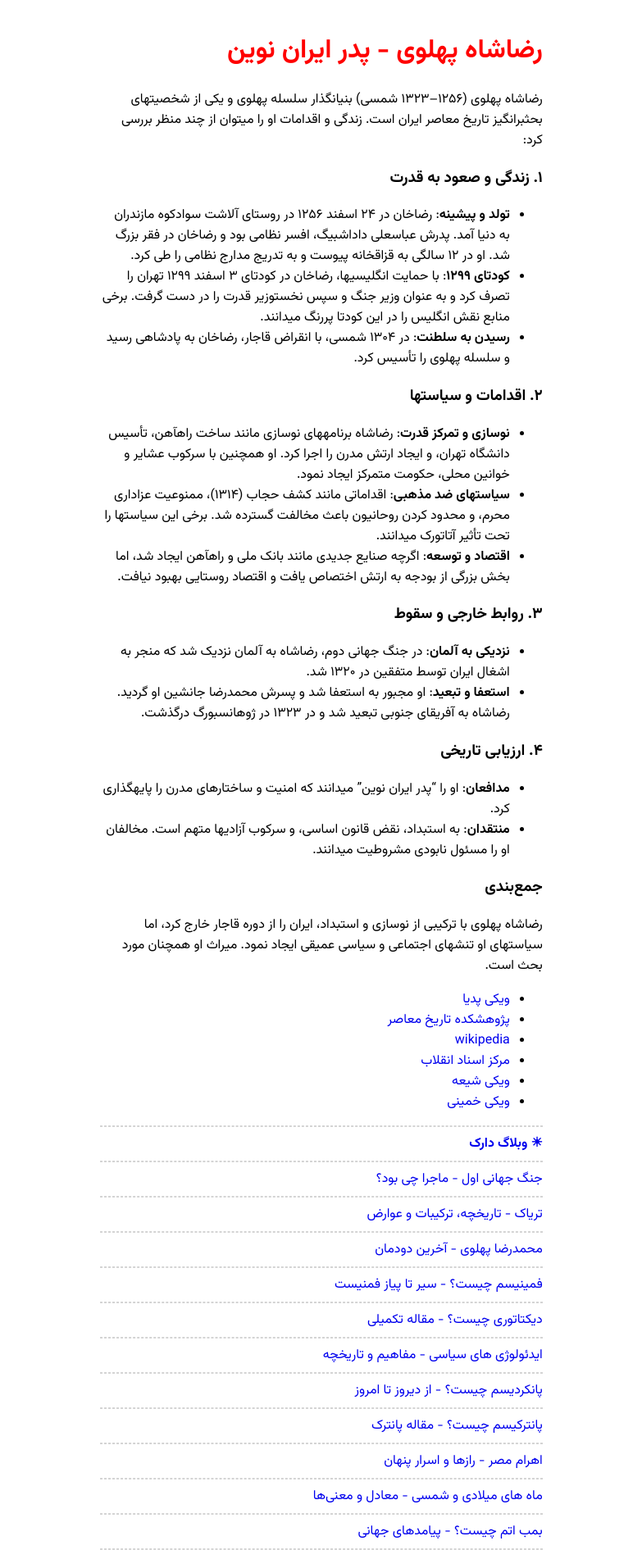
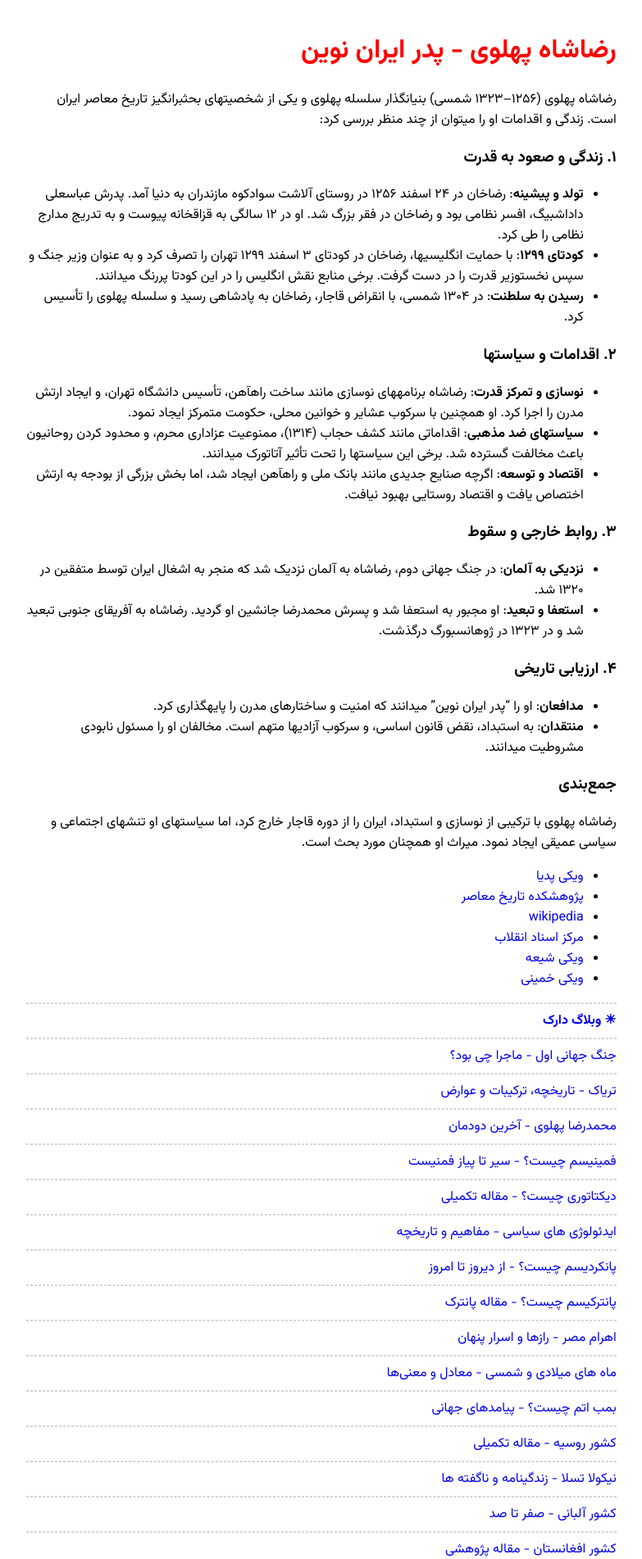
Before and after one commit to darkblog/darkblog.github.io, a Jekyll site: the page built from _posts/2024-7-4-4.md, in a window 1280 px wide. Shown: the top 1902 px of the page at 82% size, without its empty margins (248-1031 px from the left). Built offline with Jekyll 4.4.1, drawn with Linux system fonts in a browser that asks for light colours.

Commit message:
Update post.html

```diff
--- a/_layouts/post.html
+++ b/_layouts/post.html
@@ -4,7 +4,7 @@
 <title>{{ page.title }}</title>
 <meta charset="utf-8">
 <meta name="viewport" content="width=device-width,initial-scale=1">
-<style>@import url('https://fonts.googleapis.com/css2?family=Vazirmatn:wght@100..900&display=swap');body{font-family:Vazirmatn;margin:auto;padding:1em;max-width:60ch}a{text-decoration:none}h1{color:red}hr{border:1px dashed #d4d4d4}</style>
+<style>@import url('https://fonts.googleapis.com/css2?family=Vazirmatn:wght@100..900&display=swap');body{font-family:Vazirmatn;margin:auto;padding:1em;max-width:80ch}a{text-decoration:none}h1{color:red}hr{border:1px dashed #d4d4d4}</style>
 </head>
 <body>
 <h1>{{ page.title }}</h1>
```
